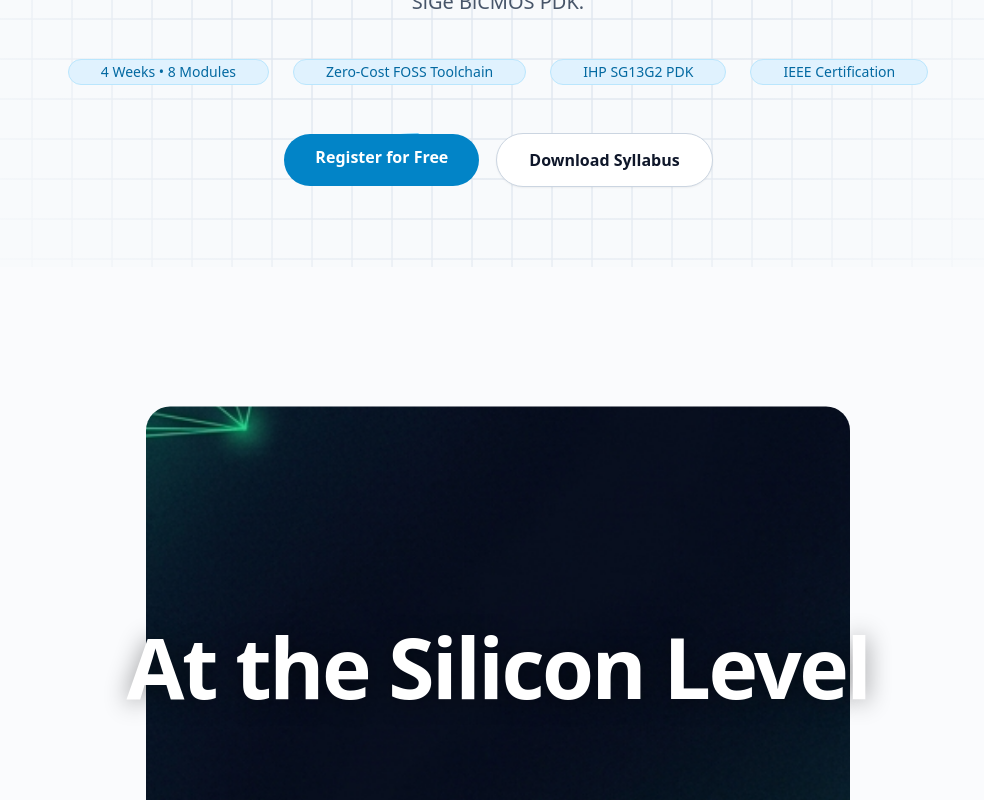
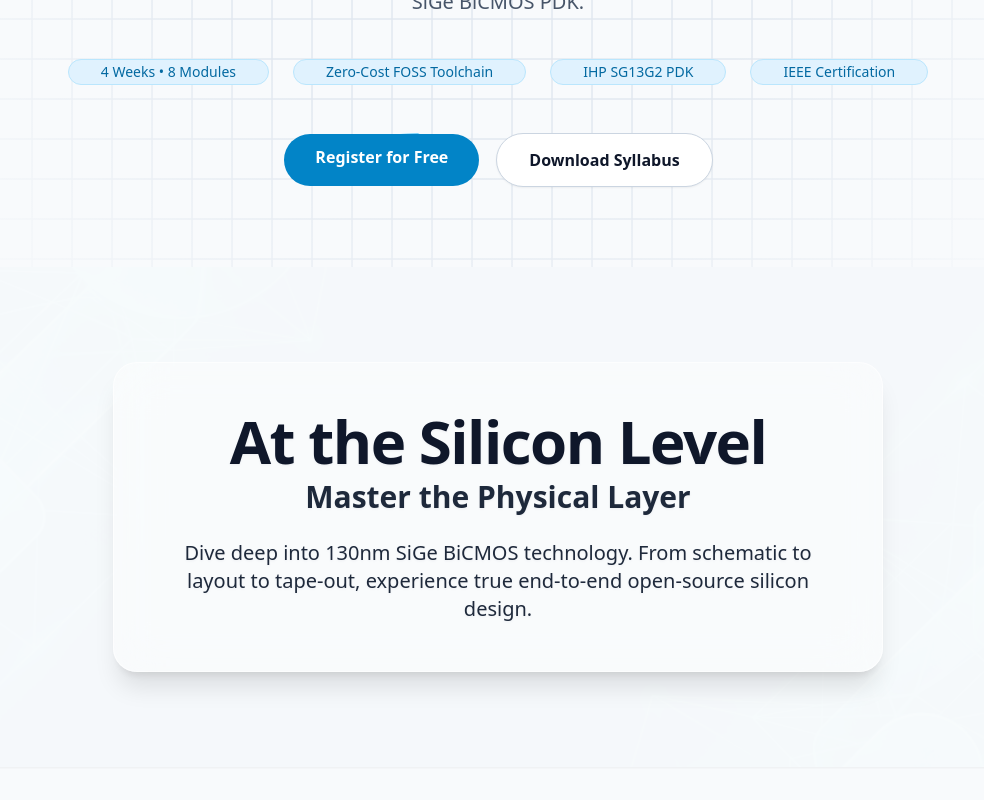
Before and after one commit to YugBhimaniii/RFIC, a Next.js app: page / in a window 1280 px wide. Shown: the part 620-1420 px from the top of the page, without its empty margins (142-1126 px from the left). Built offline with nearby package versions, Linux system fonts and the light colour scheme.

Commit message:
Replace scroll-jacking animation with standard Iridescence banner

```diff
--- a/src/components/ScrollExpandSection.tsx
+++ b/src/components/ScrollExpandSection.tsx
@@ -1,67 +1,32 @@
 'use client';
 
-import { useEffect, useState } from 'react';
-import ScrollExpand from './ScrollExpand';
 import { Iridescence } from './react-bits/Iridescence';
 
 export function ScrollExpandSection() {
-  const [isMobile, setIsMobile] = useState(false);
-  const [isClient, setIsClient] = useState(false);
+  return (
+    <section className="relative w-full mb-16 md:mb-24 overflow-hidden shadow-sm" id="visual-showcase">
+      <div className="relative w-full min-h-[60vh] md:min-h-[500px] flex flex-col items-center justify-center text-center p-8">
+        <Iridescence className="opacity-100" speed={0.4} />
 
-  useEffect(() => {
-    setIsClient(true);
-    const checkMobile = () => {
-      setIsMobile(window.innerWidth < 768);
-    };
+        {/* The tech graphic blended into the iridescence background */}
+        <div
+          className="absolute inset-0 z-0 opacity-40 mix-blend-overlay bg-center bg-cover"
+          style={{ backgroundImage: 'url(/rf-chip-hero.jpg)' }}
+        />
 
-    checkMobile();
-    window.addEventListener('resize', checkMobile);
-    return () => window.removeEventListener('resize', checkMobile);
-  }, []);
-
-  if (!isClient) {
-    return <div className="w-full min-h-[70vh] bg-slate-50" />;
-  }
-
-  return (
-    <section className="relative w-full bg-slate-50 z-10 overflow-hidden mb-16 md:mb-24" id="visual-showcase">
-      <Iridescence className="opacity-60" speed={0.5} />
-      {/*
-        Container for the scroll expand effect.
-        We use window scroll (useWindowScroll={true}), so the container's height
-        determines how much vertical space the track takes up.
-        Wait, ScrollExpand component internally sets the track height based on stage height * scrollDistance.
-        When useWindowScroll is true, the stage takes window.innerHeight.
-        The parent div just needs enough height for the track to be sticky.
-        Actually, ScrollExpand uses absolute/relative positioning for track/stage.
-        If we render it inside a normal div, we should not set a fixed height on the wrapper
-        because ScrollExpand will manage its own height based on scrollDistance.
-      */}
-      <ScrollExpand
-        src="/rf-chip-hero.jpg"
-        alt="Silicon Wafer RF IC"
-        title="At the Silicon Level"
-        scrollHint="Scroll to Explore"
-        useWindowScroll={true}
-        startWidth={isMobile ? 85 : 55}
-        startHeight={isMobile ? 55 : 65}
-        startRadius={24}
-        endRadius={0}
-        mediaZoom={1.35}
-        scrollDistance={0.4}
-        holdDistance={0.1}
-        smoothing={0}
-        overlayScrim={0.75}
-      >
-        <div className="max-w-2xl mx-auto px-4">
-          <h2 className="text-3xl md:text-5xl font-bold text-slate-900 mb-4 drop-shadow-sm">
+        {/* Content Container */}
+        <div className="relative z-10 max-w-4xl mx-auto bg-white/40 backdrop-blur-xl p-8 md:p-12 rounded-3xl border border-white/60 shadow-xl">
+          <h2 className="text-4xl md:text-6xl font-extrabold text-slate-900 mb-2 drop-shadow-sm tracking-tight">
+            At the Silicon Level
+          </h2>
+          <h3 className="text-2xl md:text-3xl font-bold text-slate-800 mb-6 drop-shadow-sm">
             Master the Physical Layer
-          </h2>
-          <p className="text-lg md:text-xl text-slate-700 drop-shadow-sm font-medium">
+          </h3>
+          <p className="text-lg md:text-xl text-slate-800 font-medium leading-relaxed max-w-2xl mx-auto drop-shadow-sm">
             Dive deep into 130nm SiGe BiCMOS technology. From schematic to layout to tape-out, experience true end-to-end open-source silicon design.
           </p>
         </div>
-      </ScrollExpand>
+      </div>
     </section>
   );
 }
```
